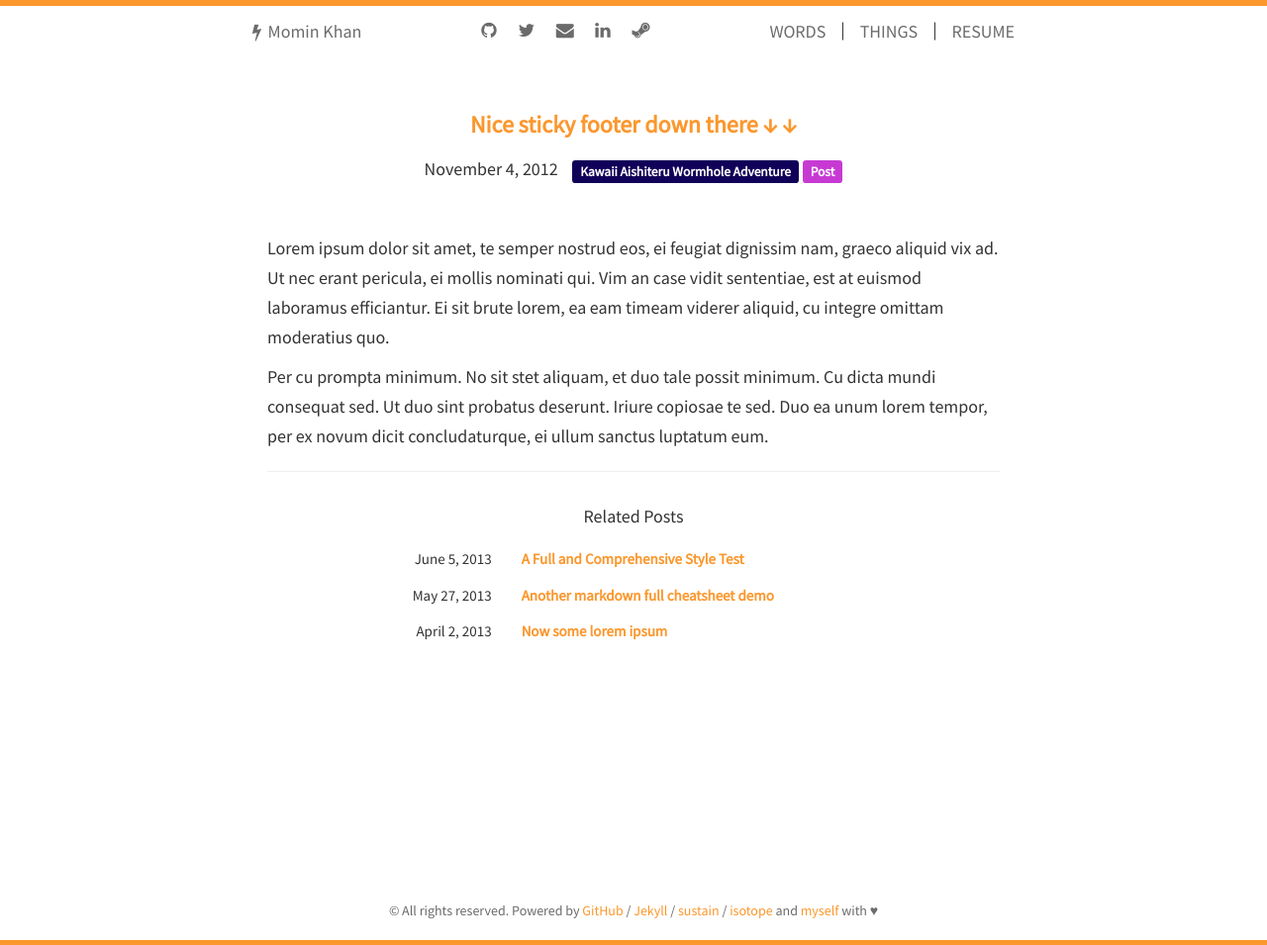
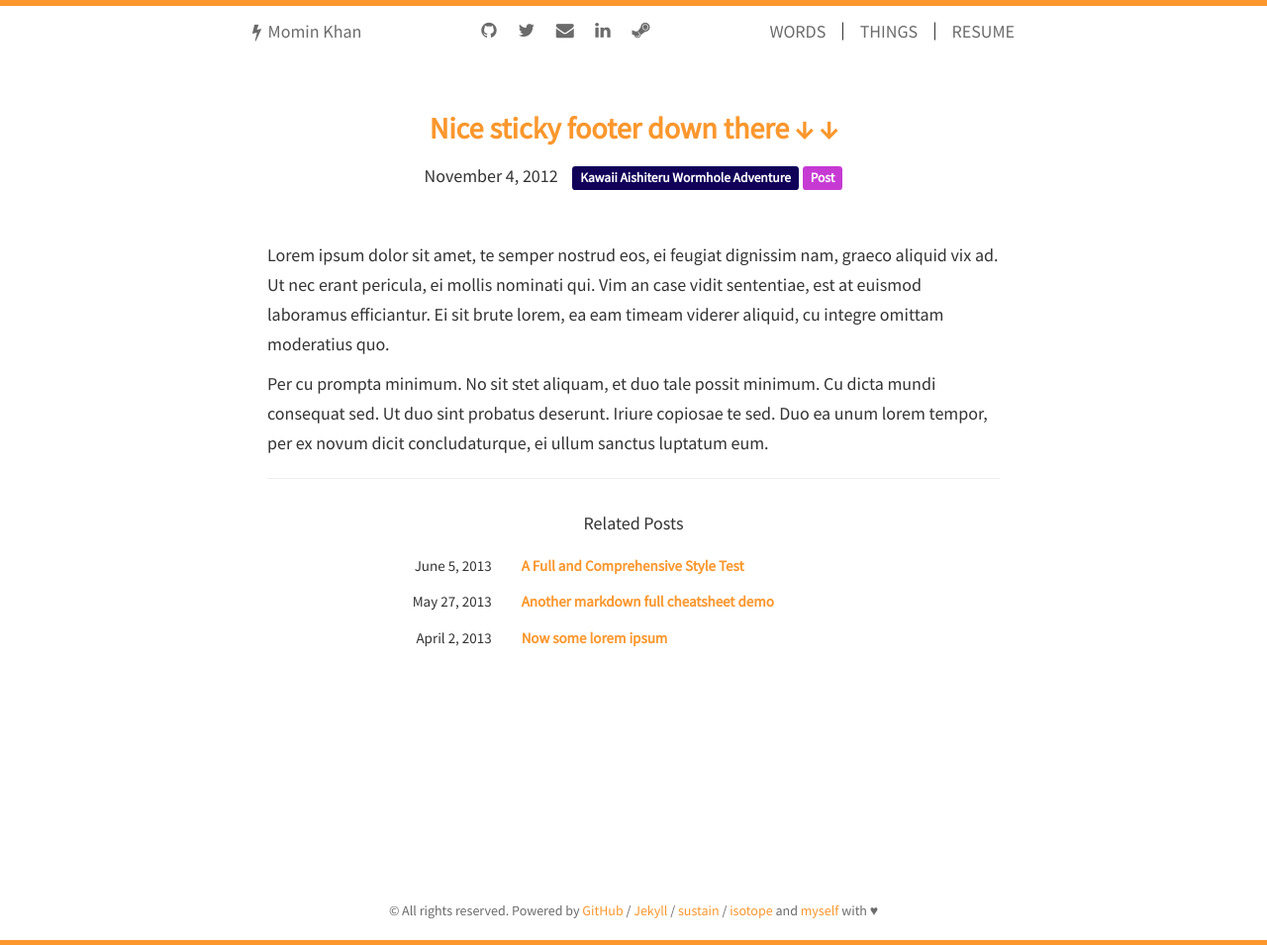
Before and after one commit to foolmoron/foolmoron.github.io, a Jekyll site: the page built from _posts/2012-11-04-post7.md, in a window 1280 px wide. Shown: the whole page at 99% size. Built offline with Jekyll 4.4.1, drawn with Linux system fonts in a browser that asks for light colours; nearby versions of some CDN libraries; Markdown is read by kramdown in place of the engine named in the settings.

Commit message:
Bigger titles for posts/projects

```diff
--- a/_layouts/post.html
+++ b/_layouts/post.html
@@ -4,9 +4,9 @@ layout: layout
 
 <div class="container">
 	<div class="blog-post">
-		<h3>
+		<h2>
 		  <strong><a href="{{ page.url }}">{{ page.title }}</a></strong>
-		</h3>
+		</h2>
 	</div>
 	<div class="blog-title">
 		<h4>
--- a/_layouts/project.html
+++ b/_layouts/project.html
@@ -4,9 +4,9 @@ layout: layout
 
 <div class="container">
   <div class="blog-post">
-    <h3>
+    <h2>
       <strong><a href="{{ page.url }}">{{ page.title }}</a></strong>
-    </h3>
+    </h2>
     <h4>
       Related posts: <a href="{{ site.baseurl }}words.html#{{ page.title }}"><span class="label tag-{{ page.title | replace:' ','_' }}" data-tag="{{ page.title }}">{{ page.title }}</span></a>
     </h4>
```
